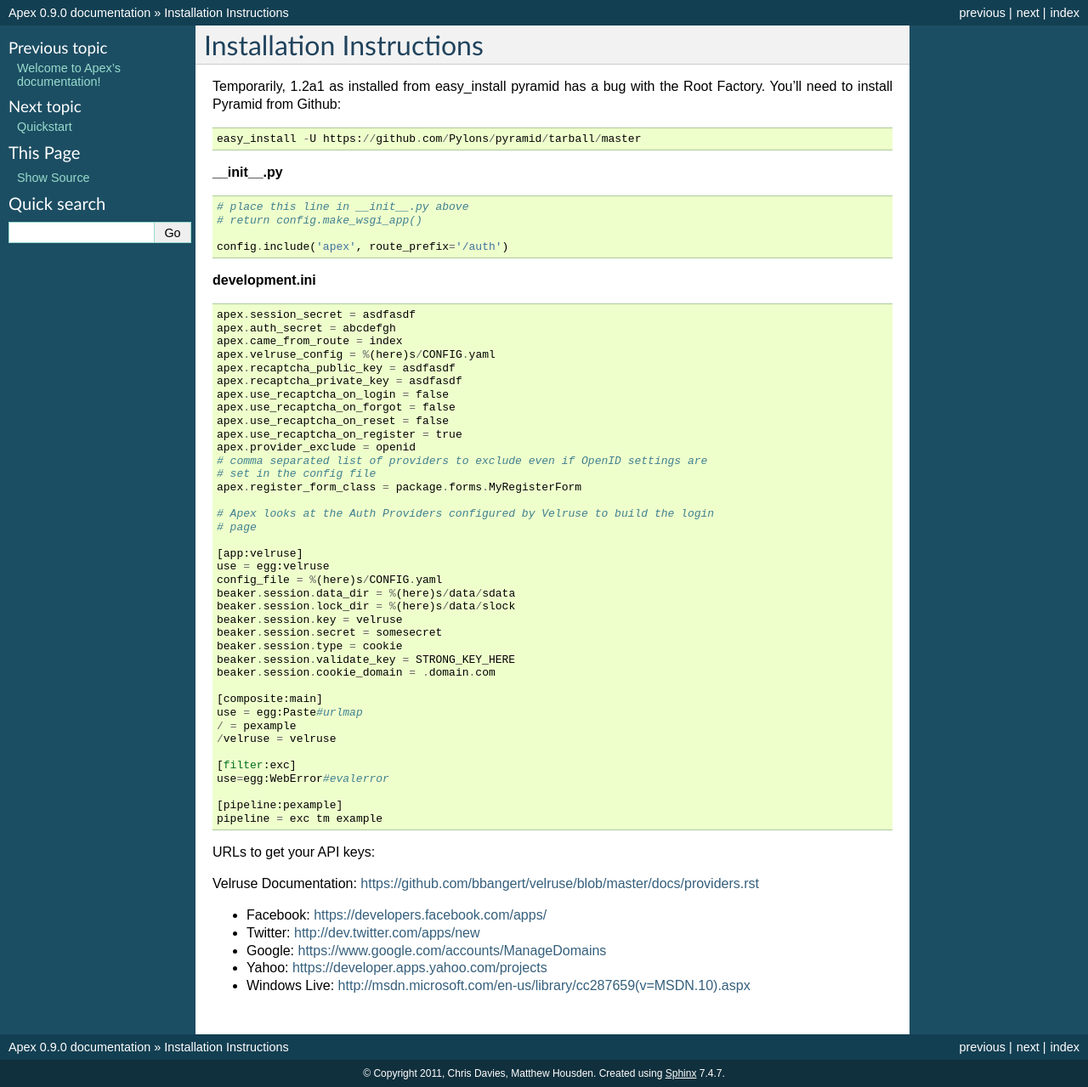
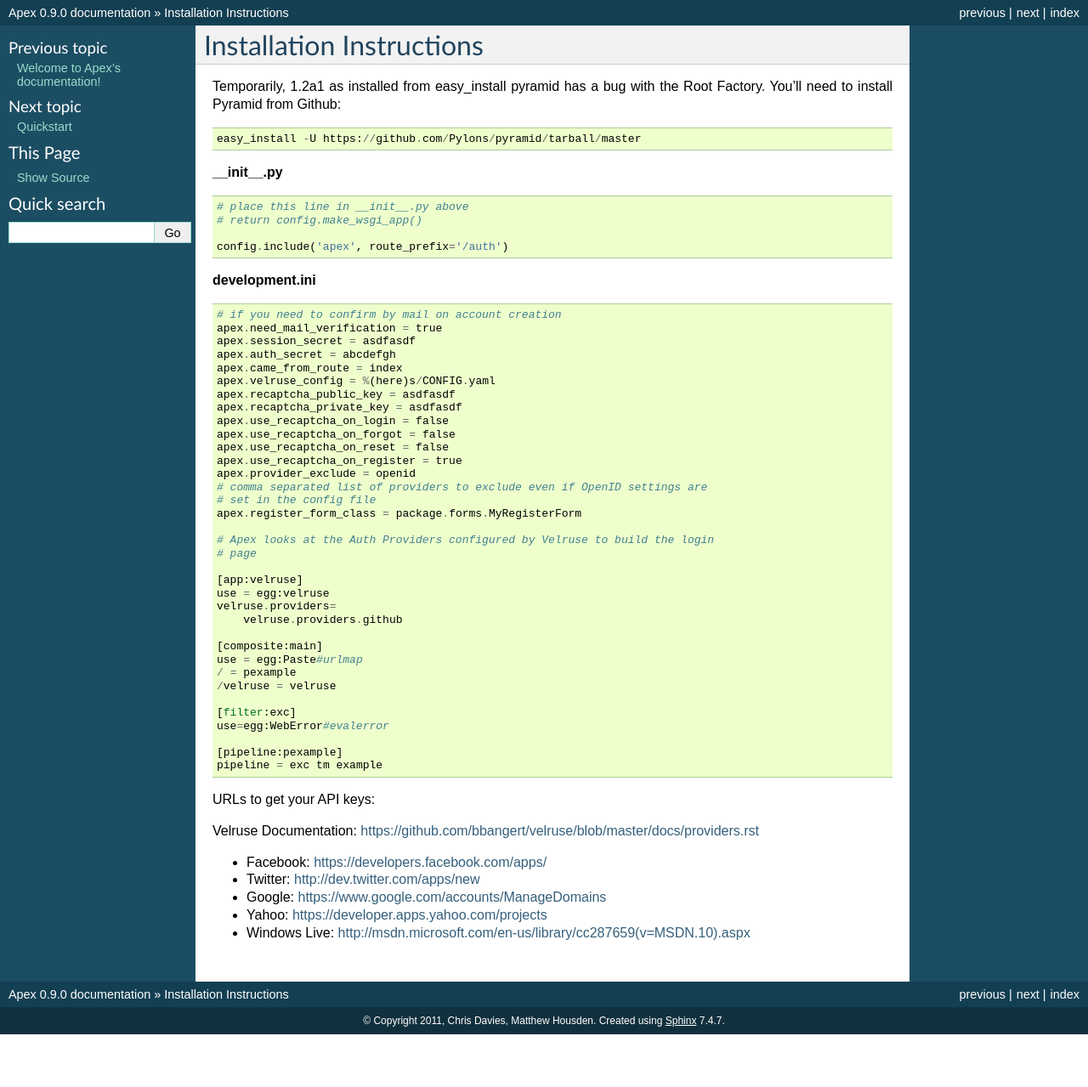
Before and after one commit to cd34/apex, a Sphinx documentation site: the page built from docs/source/INSTALL.rst, in a window 1280 px wide. Shown: the whole page at 85% size. Built offline with Sphinx 7.4.7, drawn with Linux system fonts in a browser that asks for light colours; after the commit the page ends 1217 px from its top, so only the background shows below that.

Commit message:
UPDATE documentation

```diff
--- a/docs/source/INSTALL.rst
+++ b/docs/source/INSTALL.rst
@@ -21,6 +21,8 @@
 
 ::
 
+    # if you need to confirm by mail on account creation
+    apex.need_mail_verification = true
     apex.session_secret = asdfasdf
     apex.auth_secret = abcdefgh
     apex.came_from_route = index
@@ -41,14 +43,8 @@
 
     [app:velruse]
     use = egg:velruse
-    config_file = %(here)s/CONFIG.yaml
-    beaker.session.data_dir = %(here)s/data/sdata
-    beaker.session.lock_dir = %(here)s/data/slock
-    beaker.session.key = velruse
-    beaker.session.secret = somesecret
-    beaker.session.type = cookie
-    beaker.session.validate_key = STRONG_KEY_HERE
-    beaker.session.cookie_domain = .domain.com
+    velruse.providers=
+        velruse.providers.github
 
     [composite:main]
     use = egg:Paste#urlmap
--- a/docs/source/QUICKSTART.rst
+++ b/docs/source/QUICKSTART.rst
@@ -27,8 +27,11 @@
 ::
 
     apex.session_secret = CHANGEME
+    # if you need to confirm by mail on account creation
+    apex.need_mail_verification = true
     apex.auth_secret = CHANGEME
     apex.came_from_route = home
+    # velruse host accessible both by the host and the clients.
     apex.velruse_url = http://localhost:port
     apex.recaptcha_public_key = xxxxxxxxxxxxxxxxxx
     apex.recaptcha_private_key = xxxxxxxxxxxxxxxxxx
```
